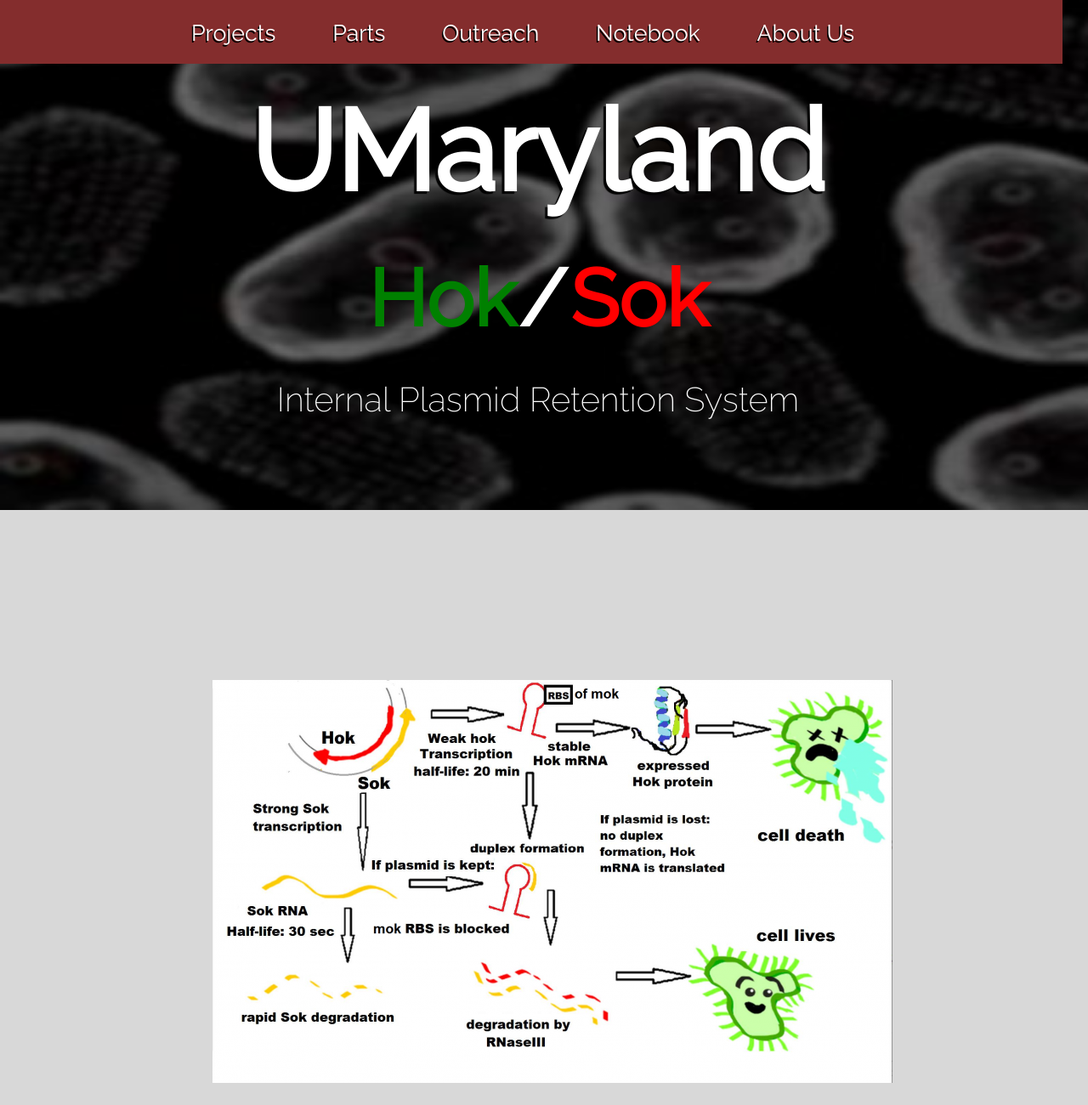
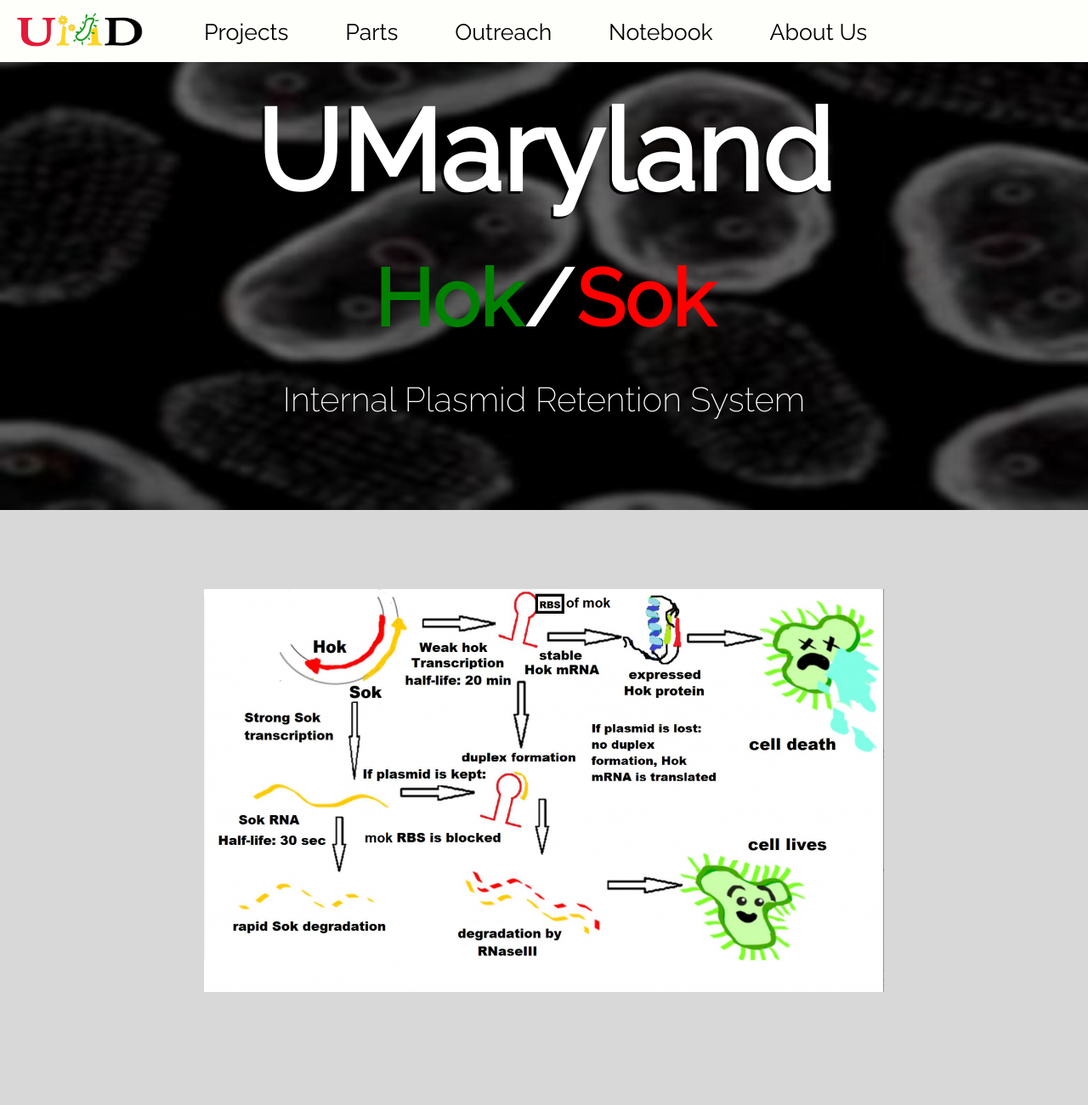
Before and after one commit to jeesangho/UMaryland-iGEM-Wiki-2016, a plain HTML site: page index.html in a window 1280 px wide. Shown: the top 1300 px of the page at 85% size. Drawn offline with nearby package versions, Linux system fonts and the light colour scheme.

Commit message:
fixed margins, added logo, updated nav animation/ color

```diff
--- a/css/index.css
+++ b/css/index.css
@@ -1,18 +1,14 @@
 /* Navbar and body setup */
+
 body {
 	font-family: 'Raleway', sans-serif;
 	color: white;
 	overflow-x: hidden;
 }
 
-#div-list {
-	min-width: 1250px;
-	max-width: 1250px;
-}
-
+/* Navbar */
 nav {
-	min-width: 1250px;
-	max-width: 1250px;
+	min-width: 1200px;
     opacity: 0.5;
     position: fixed;
     top: 0;
@@ -20,21 +16,22 @@
     line-height: 0px;
     font-size: 10pt;
     display: block;
-    background: #842d2d;
+    background: #FEFFFA;
     width: 100%;
 	transition: all .5s ease;
 }
 
-nav:hover{
+/* animation when mouse is over Navbar */
+nav:hover {
 	transition: all .5s ease;
 	opacity: 1.0;
 	font-size: 20pt;
-	line-height: 20px;
+	line-height: 18px;
 }
 
 nav a {
 	text-decoration: none;
-	color: white;
+	color: black;
 }
 
 nav ul {
@@ -45,17 +42,18 @@
 nav ul li {
 	display: inline;
 	margin-right: 60px;
-	text-shadow: -1.5px 1.5px .5px black;
 }
 
+/* Hok Sok */
 #div-title {
 	font-weight: 200;
-	margin-top: 10px;
+	margin-top: 10 px;
 	margin-right: 0px;
 }
 
+/* Permanent bottom bar */
 #bot-nav {
-    background: #842d2d;
+    background: #FEFFFA;
     position: absolute;
     width: 100%;
     height: 75px;
@@ -64,20 +62,24 @@
 }
 
 #bot-nav ul {
-	margin-top: 30px;
+	margin-top: 25px;
 	list-style: none;
 	text-align: center;
 }
 
 #bot-nav li {
-	font-size: 12pt;
 	display: inline;
-	text-shadow: -1.5px 1.5px .25px black;
+	font-size: 20pt;
+	color: black;
 }
 
 #bot-nav a {
+	display: inline-block;
+	vertical-align: middle;
+	margin-top: -5px;
 	text-decoration: none;
-	color: white;
+	font-size: 12pt;
+	color: black;
 }
 
 /* Background of page */
@@ -119,11 +121,22 @@
 
 /* Images */
 
+/* Logo */
+#img-logo {
+	width: 150px;
+	float: left;
+	position: fixed;
+	margin-top: 15px;
+	margin-left: 20px;
+	opacity: 0;
+}
+
 /* hok sok diagram */
 #img-hoksok {
-	position: absolute;
-	left: 250px;
-	top: 800px;
+	display: block;
+	margin-left: auto;
+	margin-right: auto;
+	margin-top: 200px;
 	z-index: -999;
 }
 
--- a/index.html
+++ b/index.html
@@ -18,8 +18,10 @@
 
 <body>
 	<img src="img/plasmid2.jpg" id="img-plasmid"/>
-	<div id="div-list">
 	<nav>
+		<a href="index.html">
+		<img src="img/logo.png" id="img-logo">
+		</a>
 		<ul>
 			<li><a href="projects.html" class="hvr-float">Projects</a></li>
 			<li><a href="parts.html" class="hvr-float">Parts</a></li>
@@ -28,20 +30,35 @@
 			<li><a href="about.html" class="hvr-float">About Us</a></li>
 		</ul>
 	</nav>
+	<script>
+		$('nav').mouseover(
+			function () {
+				$('#img-logo').css('transition', '1s ease');
+				$('#img-logo').css('opacity', '1');
+			}
+		),
+		$('nav').mouseout(
+			function () {
+				$('#img-logo').css('transition', '.25s ease');
+				$('#img-logo').css('opacity', '0');
+			}
+		)
+	</script>
 	<h1 style="text-align: center">UMaryland</h1>
 	<div id="div-title" style="text-align: center;">
 		<h2 class="green">Hok</h2>
 		<h2>/</h2>
 		<h2 class="red">Sok</h2>
 		<h3 style="text-align:center">Internal Plasmid Retention System</h3>
-	</div>
 	<img src="img/hoksokdiagram.png" id="img-hoksok"/>
 	</div>
 	<div id="bot-nav">
 		<ul>
-			<li> <a href="https://www.facebook.com/UMarylandiGEM/"> Facebook |</a></li>
-			<li> <a href="https://www.instagram.com/umarylandigem/"> Instagram |</a></li>
-			<li> <a href="mailto:umarylandigem@gmail.com"> Email</a> </li>
+			<li> <a href="https://www.facebook.com/UMarylandiGEM/">Facebook</a></li>
+			<li>|</li>
+			<li> <a href="https://www.instagram.com/umarylandigem/">Instagram</a></li>
+			<li>|</li>
+			<li> <a href="mailto:umarylandigem@gmail.com">Email</a></li>
 		</ul>
 	</div>
 </body>
```
